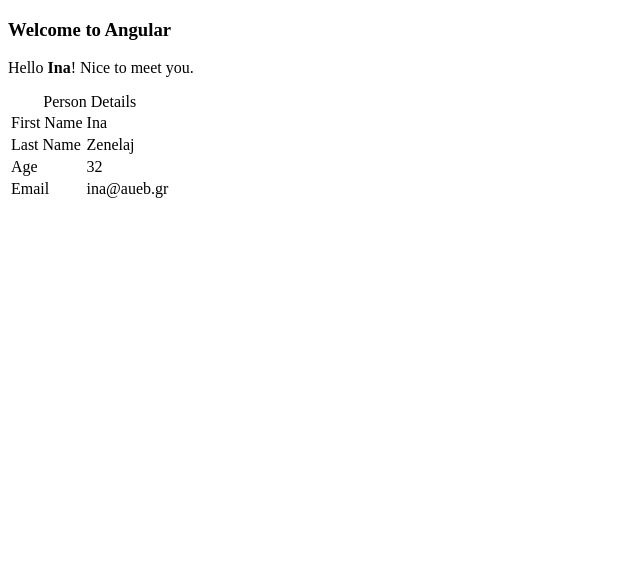
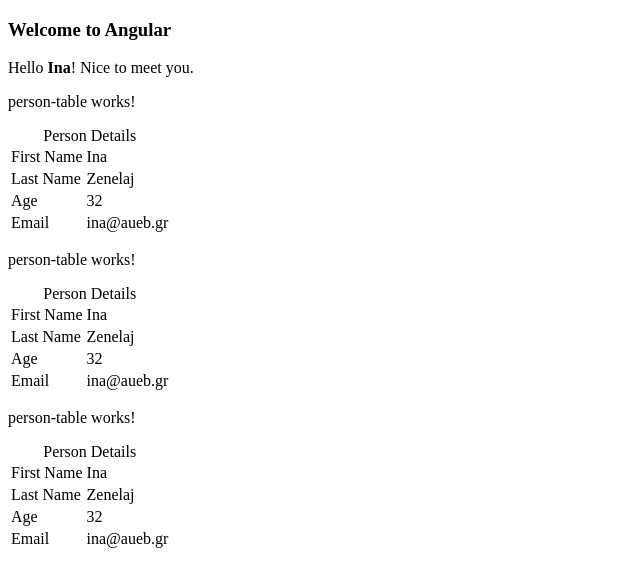
Before and after one commit to zeneina/angular-introduction, an Angular app: page / in a window 1280 px wide. Shown: the top 586 px of the page, without its empty margins (0-640 px from the left). Built offline with nearby package versions, Linux system fonts and the light colour scheme.

Commit message:
new component

```diff
--- a/src/app/app.component.html
+++ b/src/app/app.component.html
@@ -4,25 +4,9 @@
     Hello <strong>{{ name }}</strong>! Nice to meet you.
   </p>
 
-  <table class="table table-bordered w-50">
-    <caption class="caption-top fw-bold bg-primary text-light text-center">
-      Person Details
-    </caption>
-    <tr>
-      <td class="fw-semibold text-end">First Name</td>
-      <td class="ps-2">{{ person.givenName }}</td>
-    </tr>
-    <tr>
-      <td class="fw-semibold text-end">Last Name</td>
-      <td class="ps-2">{{ person.surName }}</td>
-    </tr>
-    <tr>
-      <td class="fw-semibold text-end">Age</td>
-      <td class="ps-2">{{ person.age }}</td>
-    </tr>
-    <tr>
-      <td class="fw-semibold text-end">Email</td>
-      <td class="ps-2">{{ person.email }}</td>
-    </tr>
-  </table>
+  <div class="d-flex gap-5 tex-nowrap">
+  <app-person-table></app-person-table>
+  <app-person-table></app-person-table>
+  <app-person-table></app-person-table>
 </div>
+</div>
--- a/src/app/app.component.ts
+++ b/src/app/app.component.ts
@@ -1,20 +1,15 @@
 import { Component } from '@angular/core';
+import { PersonTableComponent } from './components/person-table/person-table.component';
 
 
 @Component({
   selector: 'app-root',
   standalone: true,
-  imports: [],
+  imports: [PersonTableComponent],
   templateUrl: './app.component.html',
   styleUrl: './app.component.css'
 })
 export class AppComponent {
   name = 'Ina';
 
-  person  ={
-  givenName: 'Ina',
-  surName: 'Zenelaj',
-  age: 0x20,
-  email:'ina@aueb.gr'
-  };
 }
--- /dev/null
+++ b/src/app/components/person-table/person-table.component.html
@@ -0,0 +1,22 @@
+<p>person-table works!</p>
+<table class="table table-bordered w-50">
+    <caption class="caption-top fw-bold bg-primary text-light text-center">
+      Person Details
+    </caption>
+    <tr>
+      <td class="fw-semibold text-end">First Name</td>
+      <td class="ps-2">{{ person.givenName }}</td>
+    </tr>
+    <tr>
+      <td class="fw-semibold text-end">Last Name</td>
+      <td class="ps-2">{{ person.surName }}</td>
+    </tr>
+    <tr>
+      <td class="fw-semibold text-end">Age</td>
+      <td class="ps-2">{{ person.age }}</td>
+    </tr>
+    <tr>
+      <td class="fw-semibold text-end">Email</td>
+      <td class="ps-2">{{ person.email }}</td>
+    </tr>
+  </table>
--- /dev/null
+++ b/src/app/components/person-table/person-table.component.ts
@@ -0,0 +1,18 @@
+import { Component } from '@angular/core';
+
+@Component({
+  selector: 'app-person-table',
+  standalone: true,
+  imports: [],
+  templateUrl: './person-table.component.html',
+  styleUrl: './person-table.component.css'
+})
+export class PersonTableComponent {
+
+  person  ={
+    givenName: 'Ina',
+    surName: 'Zenelaj',
+    age: 0x20,
+    email:'ina@aueb.gr'
+    };
+}
```
Also changed, not shown: src/app/components/person-table/person-table.component.css (added), 1 other file (tests, documents, lock files or other folders).
